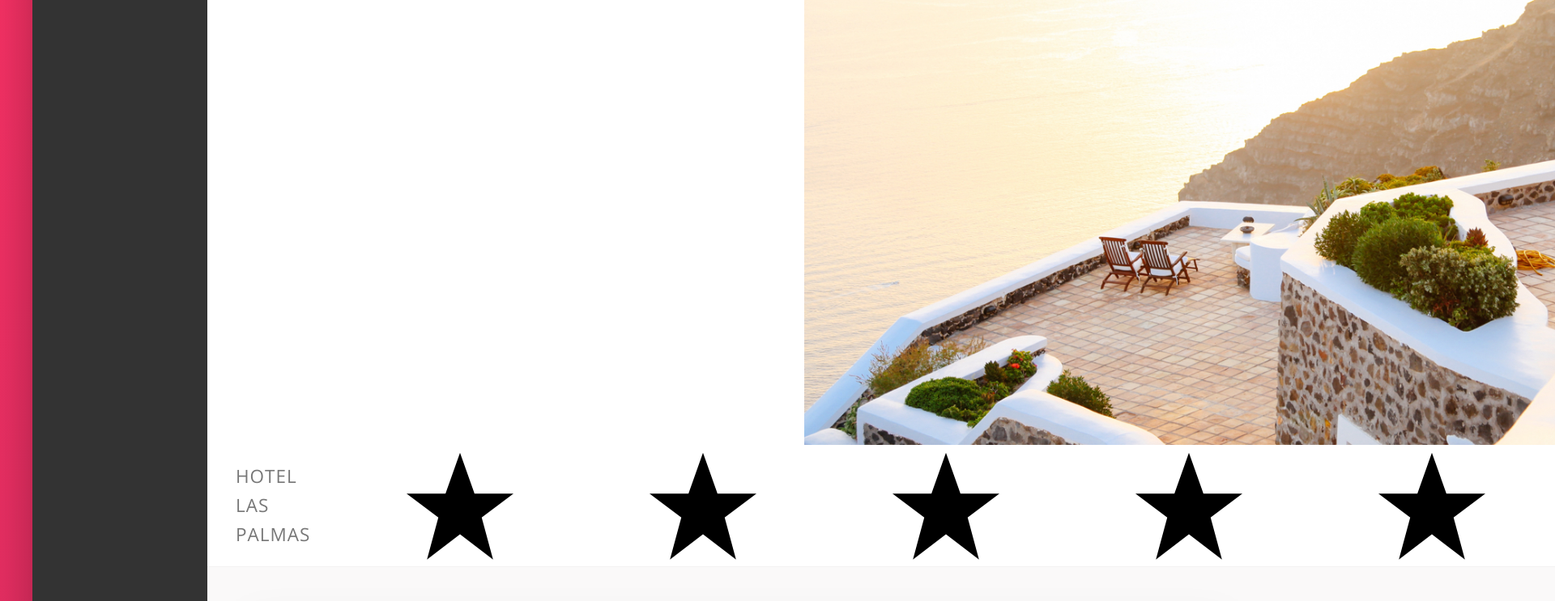
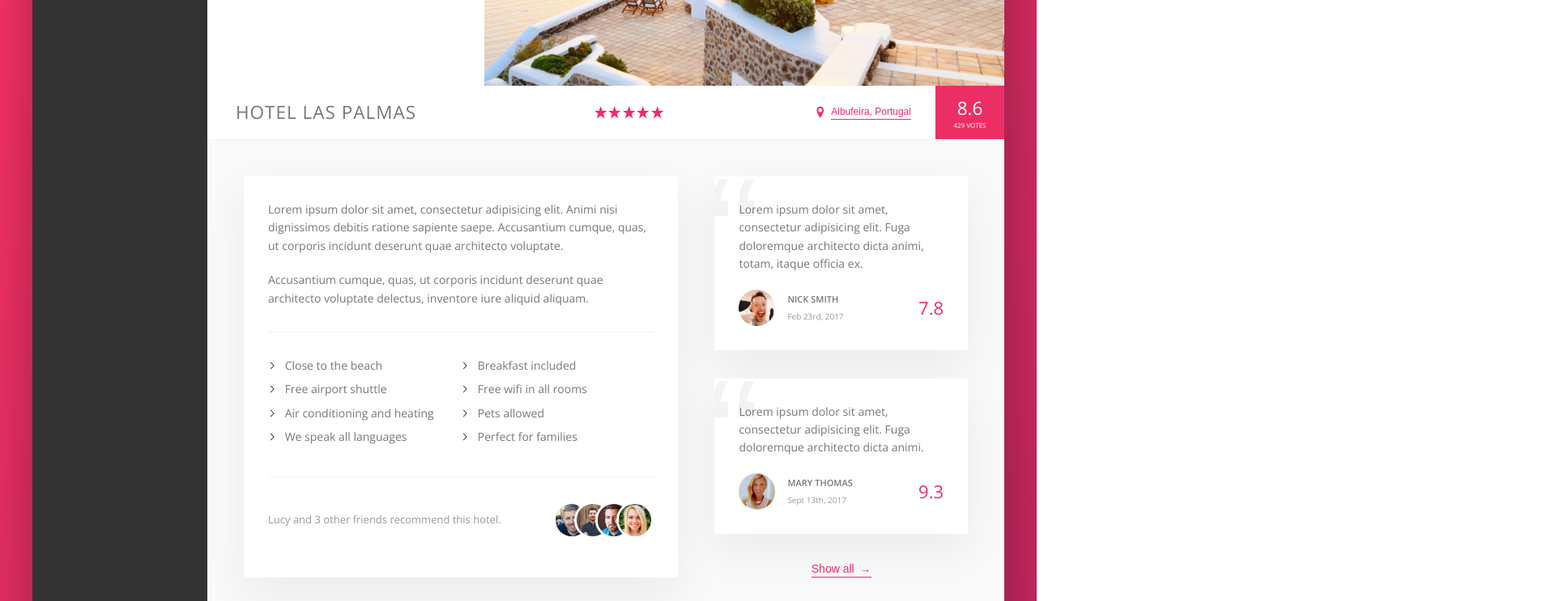
Before and after one commit to Ljr777/trillo-project, a website: page index.html in a window 1280 px wide. Shown: the part 445-1188 px from the top of the page at 81% size, 1920 px wide, since content can reach past the window. Drawn offline with nearby package versions, Linux system fonts and the light colour scheme.

Commit message:
corrected the sizing of icon-star and user picture

```diff
--- a/index.html
+++ b/index.html
@@ -106,24 +106,24 @@
                         Hotel Las Palmas
                     </h1>
                     <div class="overview__stars">
-                        <svg class="overview__item-star">
+                        <svg class="overview__icon-star">
                             <use xlink:href="img/sprite.svg#icon-star"></use>
                         </svg>
-                        <svg class="overview__item-star">
+                        <svg class="overview__icon-star">
                             <use xlink:href="img/sprite.svg#icon-star"></use>
                         </svg>
-                        <svg class="overview__item-star">
+                        <svg class="overview__icon-star">
                             <use xlink:href="img/sprite.svg#icon-star"></use>
                         </svg>
-                        <svg class="overview__item-star">
+                        <svg class="overview__icon-star">
                             <use xlink:href="img/sprite.svg#icon-star"></use>
                         </svg>
-                        <svg class="overview__item-star">
+                        <svg class="overview__icon-star">
                             <use xlink:href="img/sprite.svg#icon-star"></use>
                         </svg>
                     </div>
                     <div class="overview__location">
-                        <svg class="overview__item-location">
+                        <svg class="overview__icon-location">
                             <use xlink:href="img/sprite.svg#icon-location-pin"></use>
                         </svg>
                         <button class="btn-inline">Albufeira, Portugal</button>
@@ -182,8 +182,8 @@
                             </div>
                         </div>
                     </div>
-                    <div class="user-reviews">
                     <figure class="user-reviews">
+                        <figure class="review">
                             <blockquote class="review__text">
                                 Lorem ipsum dolor sit amet, consectetur adipisicing elit. Fuga doloremque architecto
                                 dicta animi, totam, itaque officia ex.
@@ -200,7 +200,7 @@
                             </figcaption>
                         </figure>
 
-                        <figure class="user-reviews">
+                        <figure class="review">
                             <blockquote class="review__text">
                                 Lorem ipsum dolor sit amet, consectetur adipisicing elit. Fuga doloremque architecto
                                 dicta animi.
@@ -217,6 +217,7 @@
                             </figcaption>
                         </figure>
                         <button class="btn-inline">Show all <span>&rarr;</span></button>
+                    </figure>
                 </div>
                 <div class="cta">
                     <h2 class="cta__book-now">
@@ -227,7 +228,6 @@
                         <span class="btn__invisible">Only 4 rooms left</span>
                     </button>
                 </div>
-                </div>
             </main>
         </div>
     </div>
--- a/sass/_components.scss
+++ b/sass/_components.scss
@@ -8,7 +8,6 @@
 .search {
   flex: 0 0 40%;
   display: flex;
-  align-items: flex;
   justify-content: center;
   align-items: center;
 
@@ -103,7 +102,7 @@
     align-items: center;
   }
   &__user-photo {
-    height: 3.75ren;
+    height: 3.75rem;
     border-radius: 50%;
     margin-right: 1rem;
   }
@@ -204,8 +203,6 @@
     display: none;
   }
 }
-.gallery {
-}
 
 ////////////////
 //GALLERY
@@ -242,7 +239,7 @@
     // play with this more
     display: flex;
 
-    //flex: 1;
+    // flex: 1;
   }
   &__icon-star,
   &__icon-location {
@@ -259,7 +256,6 @@
   &__icon-location {
     margin-right: 0.5rem;
   }
-
   &__rating {
     background-color: var(--color-primary);
     color: #fff;
@@ -477,7 +473,7 @@
 // CALL TO ACTION
 
 .cta {
-  padding: 3, 5rem 0;
+  padding: 3.5rem 0;
   text-align: center;
 
   @media only screen and (max-width: $bp-medium) {
--- a/sass/_layout.scss
+++ b/sass/_layout.scss
@@ -4,7 +4,7 @@
   background-color: var(--color-grey-light-1);
   box-shadow: var(--shadow-dark);
   min-height: 50rem;
-  @media only scree and (max-width: $bp-largest) {
+  @media only screen and (max-width: $bp-largest) {
     margin: 0;
     max-width: 100%;
     width: 100%;
```
Also changed, not shown: css/style.css. Lines whose indentation alone changed are shown as unchanged.
